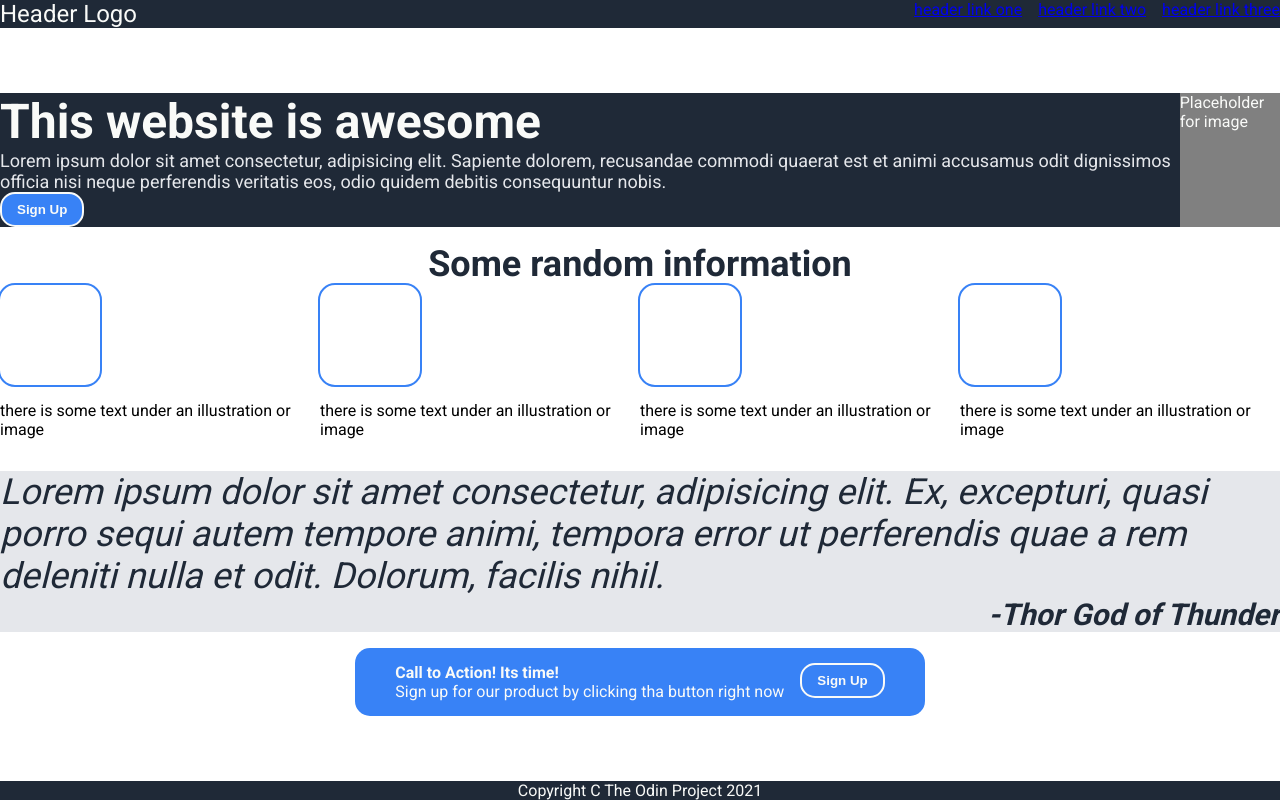
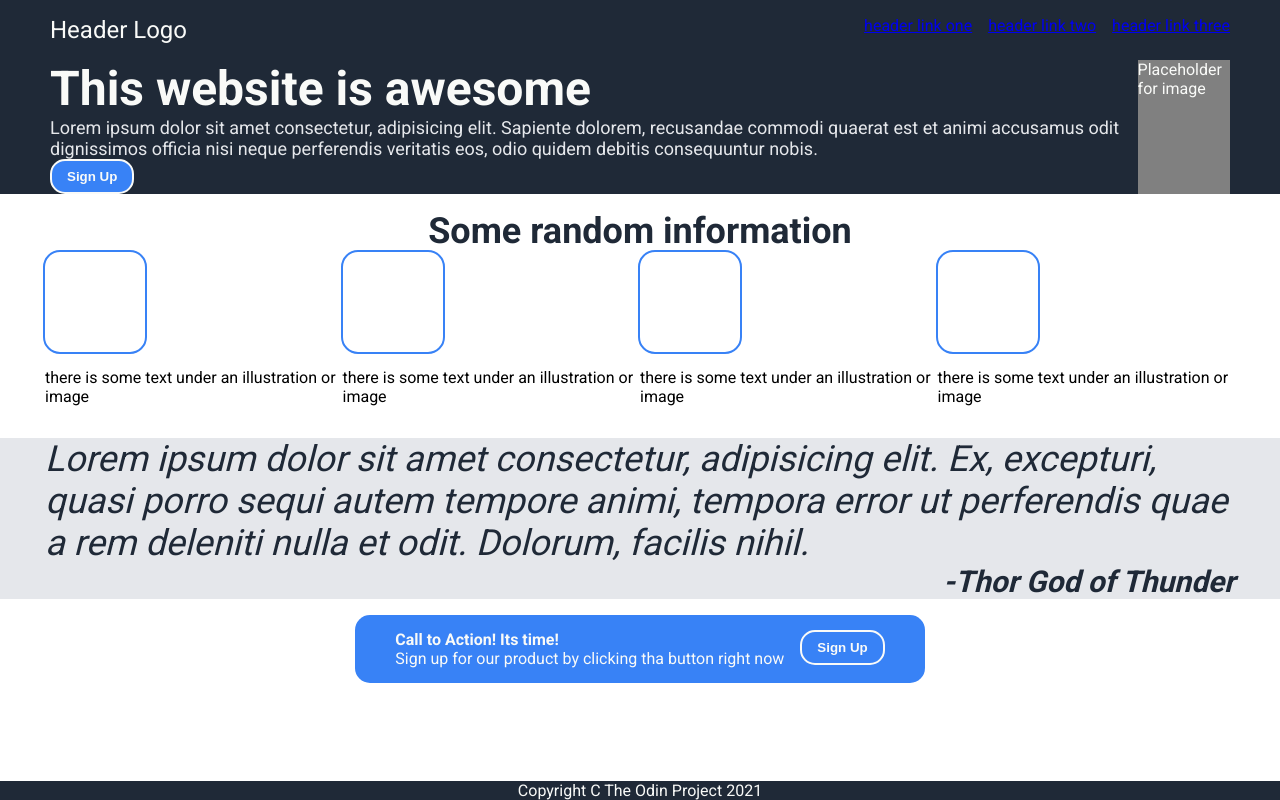
Before and after one commit to magweregwede/odin-project-landing-page, a plain HTML site: page index.html in a window 1280 px wide. Drawn offline with Linux system fonts and the light colour scheme.

Commit message:
css updated

```diff
--- a/style.css
+++ b/style.css
@@ -23,6 +23,7 @@ ul {
 .header, .sec1, .footer {
     background-color: #1f2937;
     color: #f9faf8;
+    padding: 0 50px;
 }
 
 #hero-main-text {
@@ -57,6 +58,7 @@ ul {
     font-style: italic;
     font-weight: light;
     color: #1f2937;
+    padding: 0 45px;
 
 }
 
@@ -64,19 +66,21 @@ ul {
     display: flex;
     /* justify-content: space-between; */
     list-style-type: none;
-    margin: 0;
+    /* margin: 0; */
     padding: 0;
     gap: 16px;
 }
 
 .sec1 {
     display: flex;
+    margin-top: 0;
 }
 
 .sec2 {
     display: flex;
     flex-direction: column;
     align-items: center;
+    padding: 0 45px;
 }
 
 .box {
@@ -131,7 +135,7 @@ ul {
     flex-direction: column;
     align-items: center;
     justify-content: center;
-    flex: 1;
+    /* flex: 1; */
     gap: 16px;
 }
 
```
